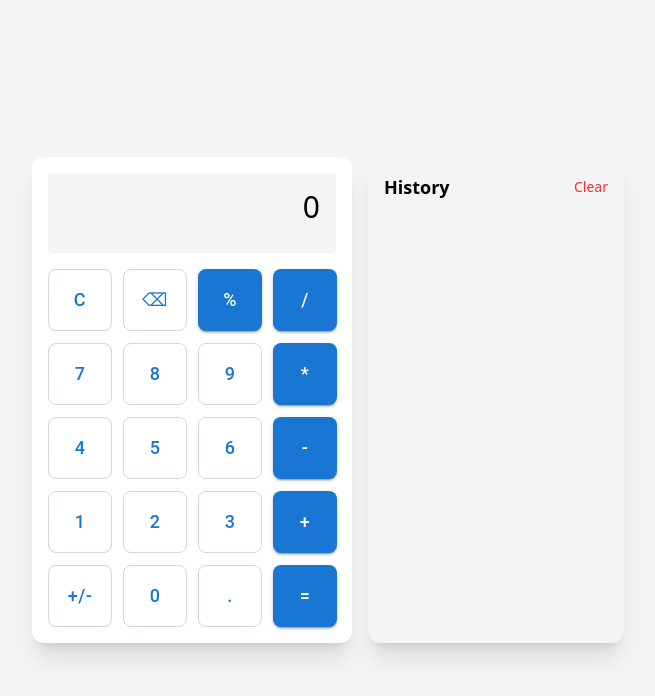
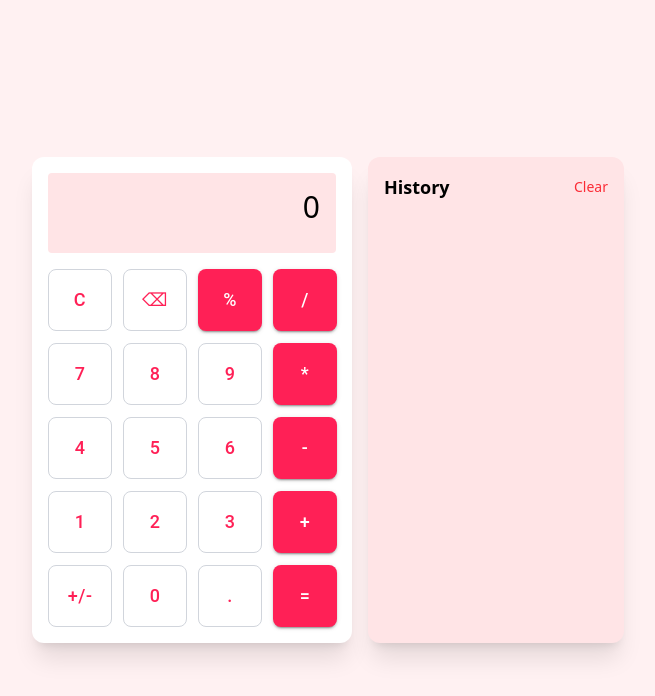
Before and after one commit to Nrhhmzh/calculator, a React (Vite) app: page / in a window 1280 px wide. Shown: the top 696 px of the page, without its empty margins (312-967 px from the left). Built offline with nearby package versions, Linux system fonts and the light colour scheme.

Commit message:
change color

```diff
--- a/src/App.jsx
+++ b/src/App.jsx
@@ -4,7 +4,7 @@ import Calculator from './components/Calculator'
 function App() {
 
   return (
-    <div className='min-h-screen flex flex-col items-center justify-center gap-4 transition-all bg-gray-100 dark:bg-gray-900'>
+    <div className='min-h-screen flex flex-col items-center justify-center gap-4 transition-all bg-rose-50'>
       {/* Calculator */}
       <Calculator />
     </div>
--- a/src/components/CalcButton.jsx
+++ b/src/components/CalcButton.jsx
@@ -9,7 +9,11 @@ function CalcButton({ label, onClick }) {
     <Button
       variant={isOperator ? 'contained' : 'outlined'}
       onClick={() => onClick?.(label)}
-      className='!text-lg !p-4 !rounded-lg !border-gray-300 dark:!border-gray-600 dark:!text-white'
+      className={`!text-lg !p-4 !rounded-lg !transition-colors duration-200
+        ${isOperator
+          ? '!bg-rose-500 hover:!bg-rose-600 !text-white'
+          : '!text-rose-500 hover:!bg-rose-50 !border-gray-300'}
+      `}
       fullWidth
     >
       {label}
--- a/src/components/Calculator.jsx
+++ b/src/components/Calculator.jsx
@@ -62,7 +62,7 @@ function Calculator() {
             {/* Calcualtor Panel */}
             <div className="w-80 bg-white rounded-xl shadow-xl p-4">
                 {/*Output  */}
-                <div className='text-right text-3xl p-4 h-20 bg-gray-100 dark:bg-gray-700 rounded mb-4 overflow-x-auto'>
+                <div className='text-right text-3xl p-4 h-20 bg-rose-100 rounded mb-4 overflow-x-auto'>
                     {expression || result}
                 </div>
 
@@ -76,7 +76,7 @@ function Calculator() {
 
 
             {/* History Panel */}
-            <div className="w-64 bg-gray-100 rounded-xl shadow-xl p-4">
+            <div className="w-64 bg-rose-100 rounded-xl shadow-xl p-4">
                 <div className='flex justify-between items-center mb-2'>
                     <h2 className="text-lg font-bold">History</h2>
                     <button
@@ -96,8 +96,8 @@ function Calculator() {
                                 exit={{ opacity: 0, x: -20 }}
                                 className='bg-white p-2 rounded shadow-sm text-sm'
                             >
-                                <div className="text-gray-500">{item.expression}</div>
-                                <div className="text-black font-semibold">{item.result}</div>
+                                <div className="text-rose-800">{item.expression}</div>
+                                <div className="text-rose font-semibold">{item.result}</div>
                             </motion.div>
                         ))}
                     </AnimatePresence>
--- a/src/index.css
+++ b/src/index.css
@@ -1,6 +1,4 @@
 @import "tailwindcss";
-
-@custom-variant dark (&:where([data-theme=dark], [data-theme=dark] *));
 
 html {
     transition: background-color 0.3s ease;
```
